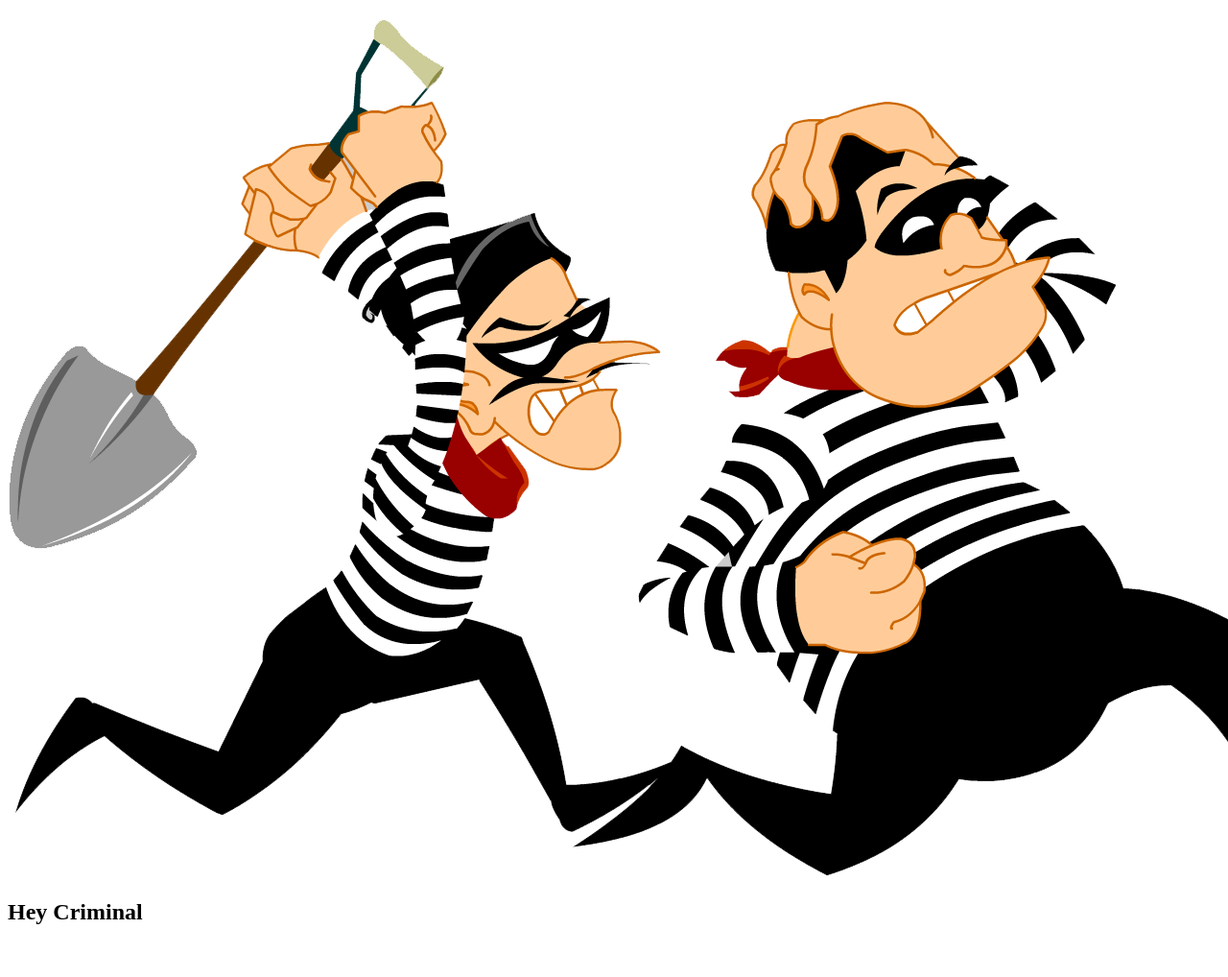
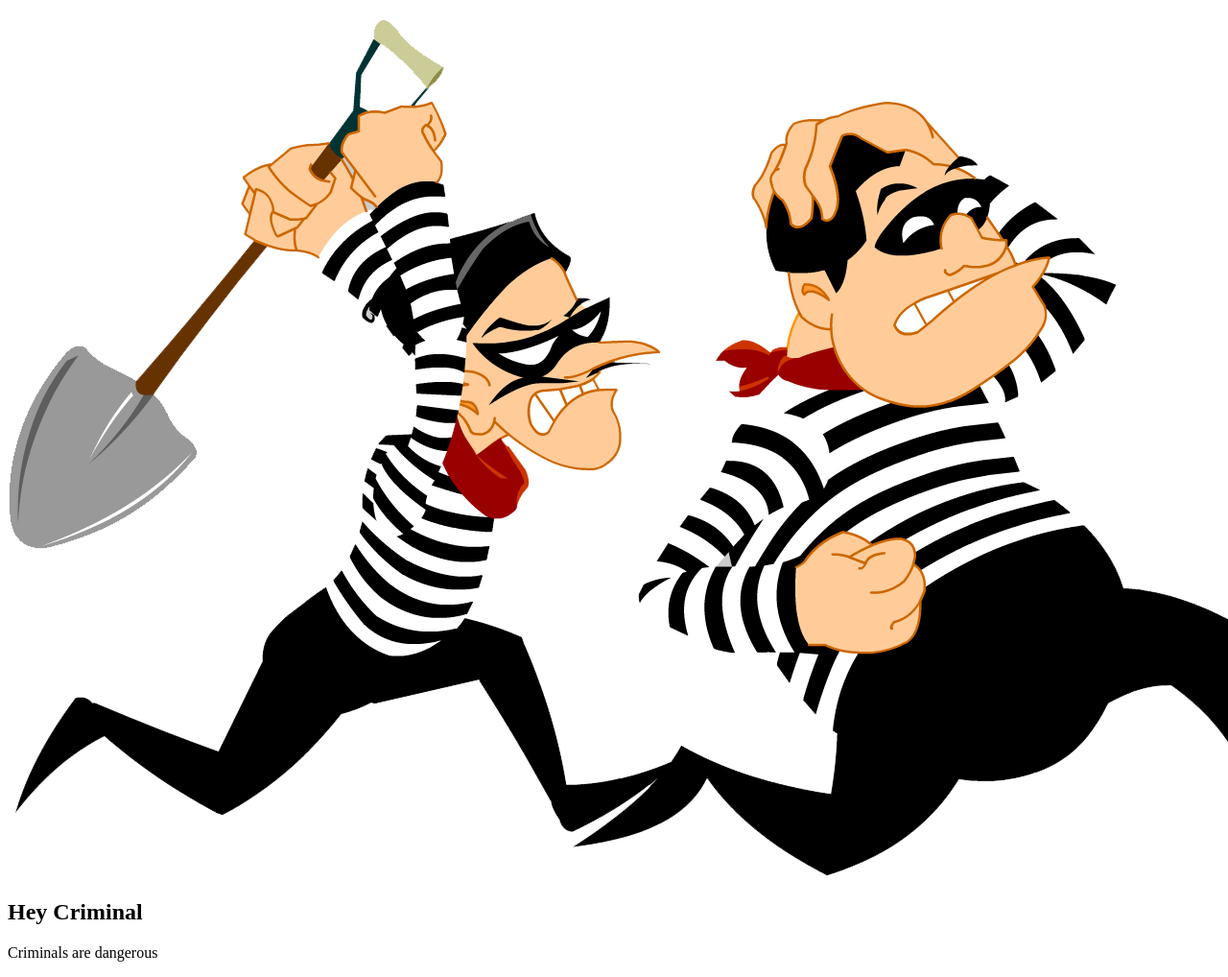
Before and after one commit to yayaremchuk/717-html, a plain HTML site: page index.html in a window 1280 px wide. Shown: the part 61-1079 px from the top of the page at 96% size. Before the commit the page ends 1045 px from the top, so only its background shows below. Drawn offline with Linux system fonts and the light colour scheme.

Commit message:
added paragraph

```diff
--- a/index.html
+++ b/index.html
@@ -10,5 +10,6 @@
     <h1>Hello HTML!</h1>
     <img src="img/criminals.jpg" alt="Criminals">
     <h2>Hey Criminal</h2>
+    <p>Criminals are dangerous</p>
 </body>
 </html>
```
